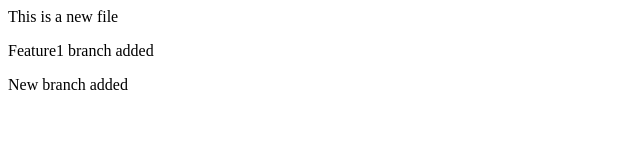
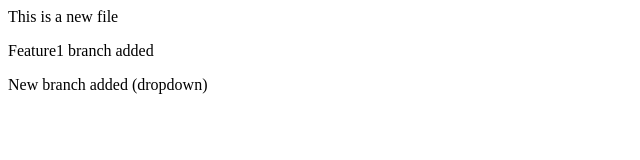
Before and after one commit to shradhagauatm1/New-File, a plain HTML site: page new-file/index.html in a window 1280 px wide. Shown: the whole page, without its empty margins (0-640 px from the left). Drawn offline with Linux system fonts and the light colour scheme.

```diff
--- a/new-file/index.html
+++ b/new-file/index.html
@@ -2,4 +2,4 @@
 
 <p>Feature1 branch added</p>
 
-<p>New branch added</p>
+<p>New branch added (dropdown)</p>
```
